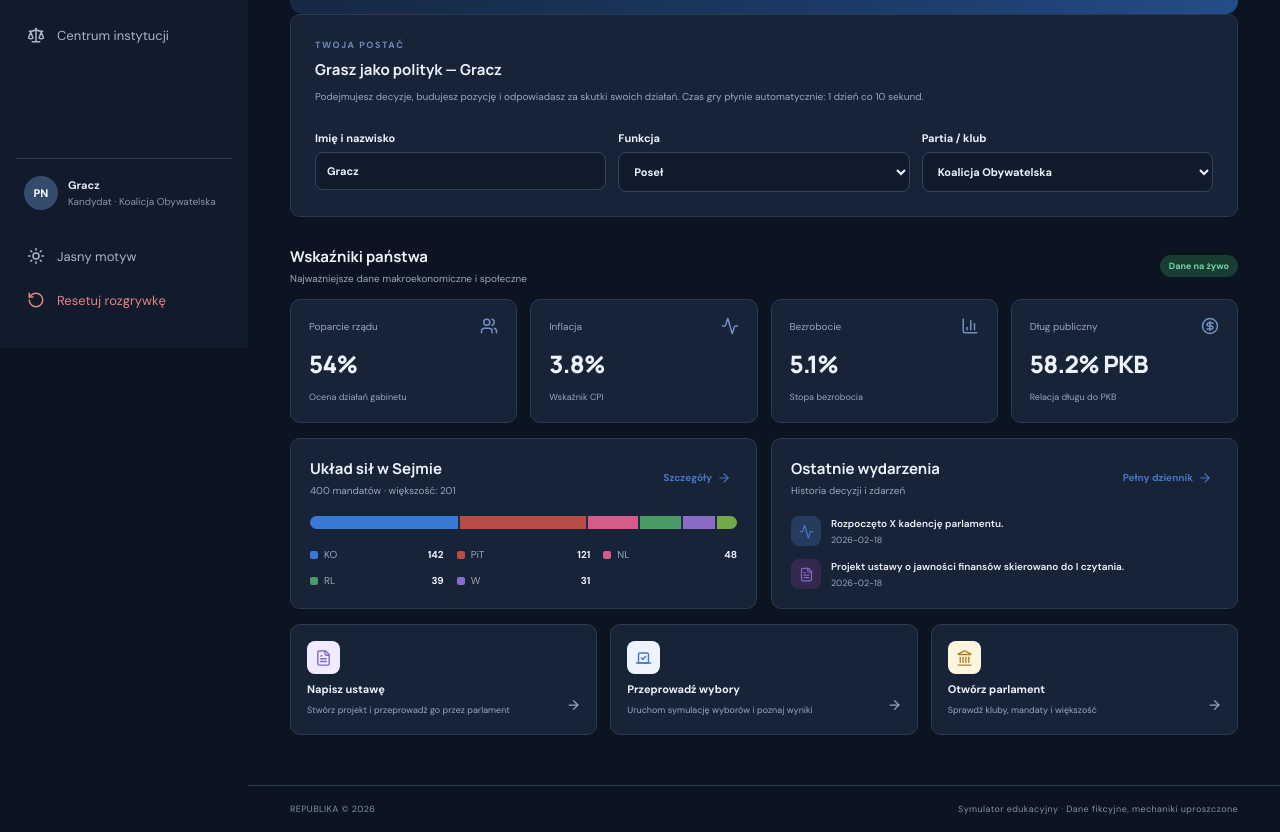
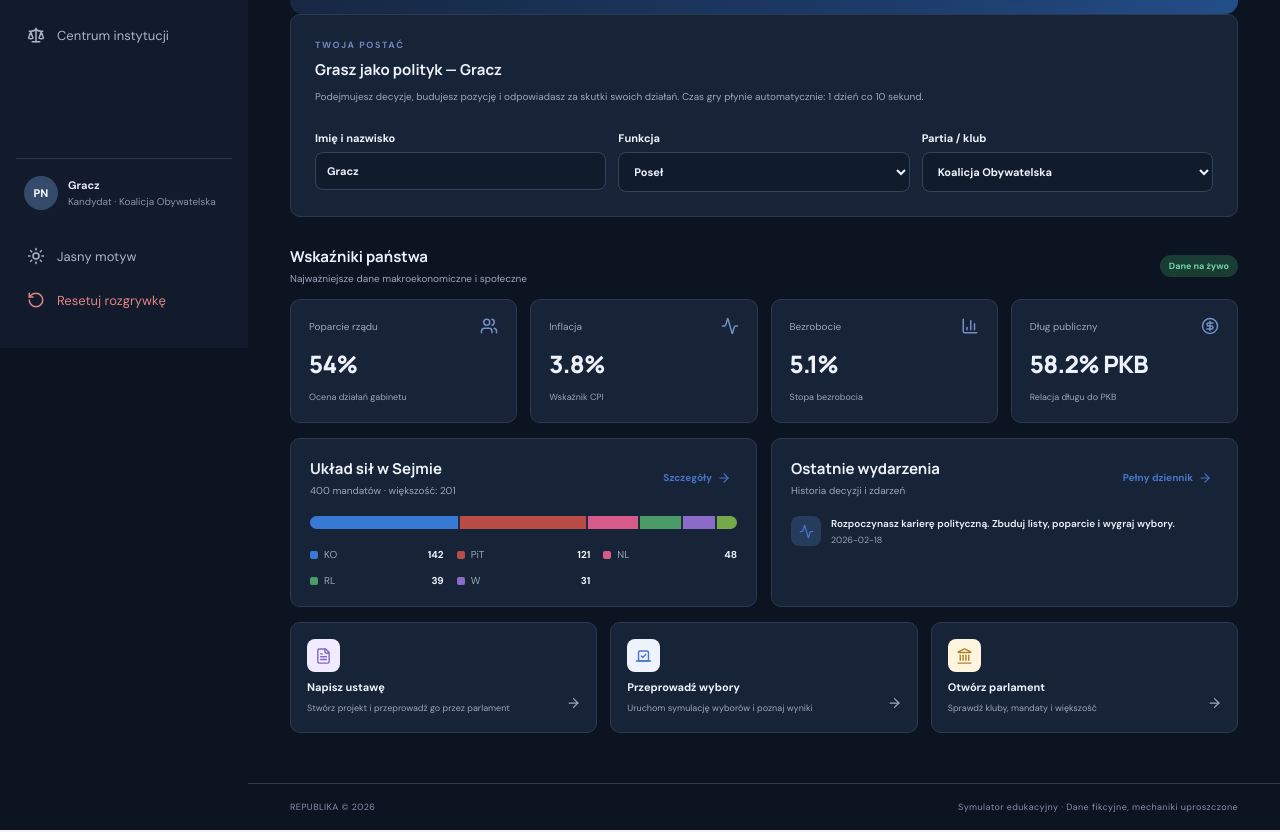
Before and after one commit to mlodywilkuuu/POS, a React (Vite) app: page / in a window 1280 px wide. Shown: the part 452-1284 px from the top of the page. Built offline with nearby package versions, Linux system fonts and the light colour scheme.

Commit message:
Start new careers with a clean political slate

```diff
--- a/src/App.tsx
+++ b/src/App.tsx
@@ -19,8 +19,8 @@ parties:[
 {id:'green',name:'Zieloni',short:'Z',color:'#74a94a',leader:'Ewa Krawczyk',support:5,seats:19,ideology:'Ekologizm'}
 ],
 candidates:[{id:'c1',name:'Aleksandra Nowak',partyId:'civic',support:29,bio:'Doświadczona samorządowczyni, stawia na stabilność i modernizację.'},{id:'c2',name:'Jan Kowalski',partyId:'national',support:26,bio:'Były minister, kampania oparta na bezpieczeństwie i tradycji.'},{id:'c3',name:'Anna Wójcik',partyId:'left',support:15,bio:'Działaczka społeczna, priorytetem są usługi publiczne.'},{id:'c4',name:'Piotr Mazur',partyId:'people',support:11,bio:'Samorządowiec, reprezentuje mniejsze miasta i wieś.'},{id:'c5',name:'Tomasz Lis',partyId:'liberty',support:9,bio:'Przedsiębiorca, postuluje uproszczenie podatków.'}],
-bills:[{id:'b1',title:'Ustawa o dostępności mieszkań',summary:'Program zwiększenia podaży mieszkań i wsparcia budownictwa społecznego.',sponsor:'Koalicja Obywatelska',status:'W komisji',created:'12.02.2026',articles:[{id:'a1',title:'Art. 1. Cel ustawy',body:'Ustawa określa instrumenty wspierające dostępność mieszkań oraz rozwój budownictwa społecznego.'},{id:'a2',title:'Art. 2. Fundusz Mieszkaniowy',body:'Tworzy się Fundusz Mieszkaniowy finansujący inwestycje samorządów i społecznych inicjatyw mieszkaniowych.'}]},{id:'b2',title:'Ustawa o jawności finansów publicznych',summary:'Ujednolicenie publikowania danych o wydatkach instytucji publicznych.',sponsor:'Nowa Lewica',status:'I czytanie',created:'18.02.2026',articles:[{id:'a3',title:'Art. 1. Zakres jawności',body:'Organy władzy publicznej udostępniają dane o wydatkach w otwartym formacie.'}]}],
-logs:[{id:'l1',date:'2026-02-18',text:'Rozpoczęto X kadencję parlamentu.',kind:'system'},{id:'l2',date:'2026-02-18',text:'Projekt ustawy o jawności finansów skierowano do I czytania.',kind:'law'}],
+bills:[],
+logs:[{id:'l0',date:'2026-02-18',text:'Rozpoczynasz karierę polityczną. Zbuduj listy, poparcie i wygraj wybory.',kind:'system'}],
 dark:true};
 const nav=[['Pulpit',LayoutDashboard],['Wybory',Vote],['Parlament',Landmark],['Projekty ustaw',FileText],['Zarządzanie',Building2],['Dziennik państwa',Activity],['Centrum instytucji',Scale]] as const;
 const money=(n:number)=>new Intl.NumberFormat('pl-PL').format(n);
```
